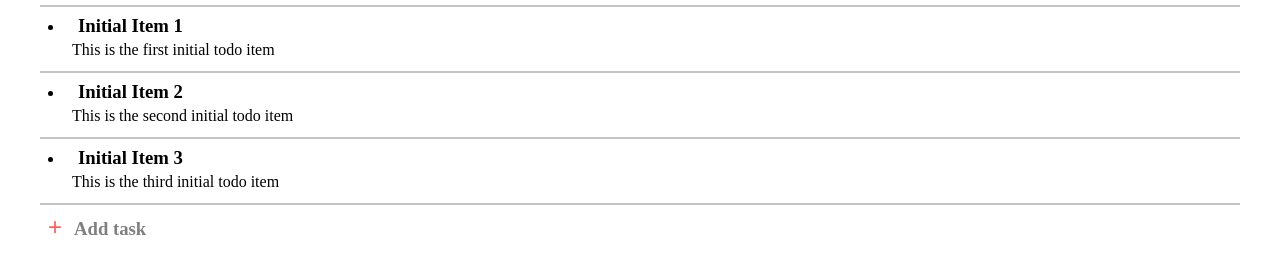
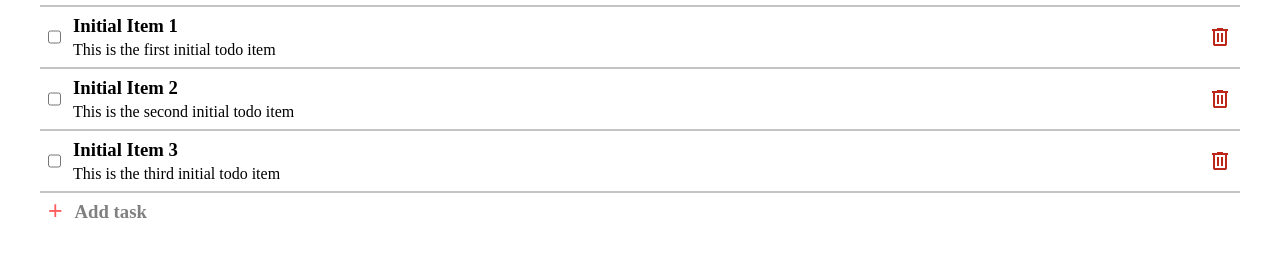
Before and after one commit to scorley627/todo-list, a website built with webpack: page src/template.html in a window 1280 px wide. Shown: the part 90-364 px from the top of the page. Built offline with nearby package versions, Linux system fonts and the light colour scheme.

Commit message:
Add trash icons to todo items

```diff
--- a/src/display.js
+++ b/src/display.js
@@ -1,4 +1,5 @@
 import ListController from "./todo_list";
+import trashIcon from "./trash_icon.svg";
 
 const addItemDialog = document.querySelector(".add-item-dialog");
 const addItemForm = document.querySelector(".add-item-form");
@@ -18,18 +19,28 @@ function showList(list) {
 
   for (const item of list.todoItems) {
     const itemElement = document.createElement("li");
+    const itemCheckbox = document.createElement("input");
+    const itemText = document.createElement("div");
     const itemHeader = document.createElement("h3");
     const itemParagraph = document.createElement("p");
+    const itemTrashImage = document.createElement("img");
 
+    itemCheckbox.type = "checkbox";
     itemHeader.textContent = item.title;
     itemParagraph.textContent = item.description;
+    itemTrashImage.src = trashIcon;
 
     itemElement.classList.add("todo-item");
-    itemHeader.classList.add("todo-item__title");
+    itemText.classList.add("todo-item__text");
     itemParagraph.classList.add("todo-item__description");
+    itemTrashImage.classList.add("todo-item__trash-icon");
 
-    itemElement.appendChild(itemHeader);
-    itemElement.appendChild(itemParagraph);
+    itemText.appendChild(itemHeader);
+    itemText.appendChild(itemParagraph);
+
+    itemElement.appendChild(itemCheckbox);
+    itemElement.appendChild(itemText);
+    itemElement.appendChild(itemTrashImage);
     listElement.appendChild(itemElement);
   }
 
@@ -41,10 +52,9 @@ function showList(list) {
   addItemHeader.textContent = "Add task";
 
   addItemElement.classList.add("todo-item");
-  addItemElement.classList.add("todo-item--add");
   addItemButton.classList.add("todo-item__add-button");
-  addItemHeader.classList.add("todo-item__title");
-  addItemHeader.classList.add("todo-item__title--add");
+  addItemHeader.classList.add("todo-item__text");
+  addItemHeader.classList.add("todo-item__text--add");
 
   addItemElement.appendChild(addItemButton);
   addItemElement.appendChild(addItemHeader);
@@ -57,7 +67,7 @@ function showList(list) {
 
 function handleAddItemClick(event) {
   const isButton = event.target.classList.contains("todo-item__add-button");
-  const isTitle = event.target.classList.contains("todo-item__title--add");
+  const isTitle = event.target.classList.contains("todo-item__text--add");
   if (isButton || isTitle) {
     addItemDialog.showModal();
   }
--- a/src/style.css
+++ b/src/style.css
@@ -12,23 +12,23 @@
 .todo-item {
   border-top: 2px solid rgb(196, 196, 196);
   padding: 8px 8px 0px;
-  list-style-position: inside;
+  display: flex;
 }
 
-.todo-item__title {
-  display: inline;
-  margin-left: 8px;
+.todo-item__text {
+  margin-left: 12px;
 }
 
 .todo-item__description {
-  margin: 4px 24px;
+  margin-top: 4px;
 }
 
-.todo-item--add {
-  list-style: none;
+.todo-item__trash-icon {
+  margin-left: auto;
+  align-self: center;
 }
 
-.todo-item__title--add {
+.todo-item__text--add {
   color: gray;
   cursor: default;
 }
@@ -36,9 +36,10 @@
 .todo-item__add-button {
   background-color: inherit;
   border: none;
-  font-size: 1.5em;
+  font-size: 25px;
   color: rgb(255, 92, 92);
-  margin-right: 4px;
+  position: relative;
+  bottom: 5px;
 }
 
 .add-item-dialog {
--- a/webpack.common.js
+++ b/webpack.common.js
@@ -19,6 +19,10 @@ module.exports = {
         test: /\.css$/i,
         use: ["style-loader", "css-loader"],
       },
+      {
+        test: /\.(png|svg|jpg|jpeg|gif)$/i,
+        type: "asset/resource",
+      },
     ],
   },
 };
```
Also changed, not shown: src/red_plus.svg (deleted), src/trash_icon.svg (added).
